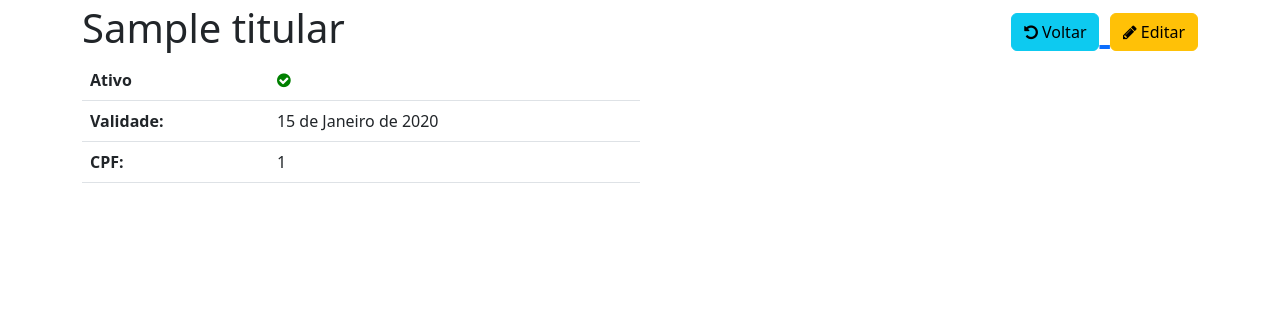
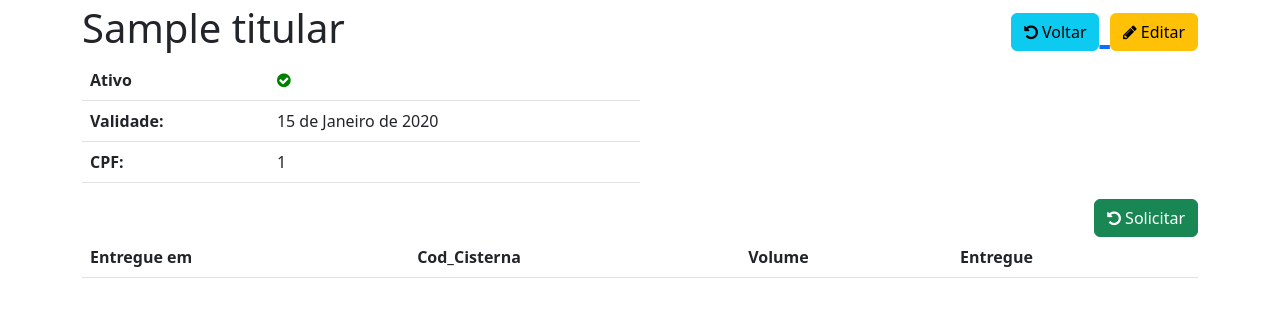
Before and after one commit to Francelmo87/Cisterna, a Django app: page /usuarios/titular/detail/1/ in a window 1280 px wide. Shown: the part 56-373 px from the top of the page. Run offline with Django 5.2, Linux system fonts and the light colour scheme; a user stored in the database is signed in; tables that the repository leaves empty hold one stand-in row (values such as "Sample post"); lists and menus that the app fills with data are empty.

Commit message:
ajustes no titular_detail.html

```diff
--- a/backend/usuarios/templates/titular/titular_detail.html
+++ b/backend/usuarios/templates/titular/titular_detail.html
@@ -39,32 +39,50 @@
           <td>{{ object.cpf }}</td>
         </tr>
       </tbody>
-    {% if membro_list %}
+    </table>
+</div>
+{% if object.ativo %}
+<div class="col-sm-12">
+    <span class="pull-right">
+      <a href="{% url 'pedido:pedido_add'%}">
+        <button type="button" class="btn btn-success">
+            <span class="fa fa-undo"></span> Solicitar
+        </button>
+      </a>
+    </span>
+</div>
+{% endif %}
+      <br>
     <table class="table table-striped">
         <thead>
             <tr>
-                <th>Dependente</th>
-                <th>CPF</th>
-                <th>Parentesco</th>
-                <th>Idade</th>
-                <th>Ocupação</th>
-                <th>Renda</th>
+                <th class="text_center">Entregue em</th>
+                <th class="text_center">Cod_Cisterna</th>
+                <th class="text_center">Volume</th>
+                <th class="text_center">Entregue</th>
             </tr>
         </thead>
-        {% for membro in membro_list %}
+
         <tbody>
-            <tr>
-                <td>{{membro.nome}}</td>
-                <td>{{membro.cpf}}</td>
-                <td>{{membro.parentesco}}</td>
-                <td>{{membro.idade}}</td>
-                <td>{{membro.ocupacao}}</td>
-                <td>{{membro.renda}}</td>
-            </tr>
+             {% for obj in object.titulares.all %}
+             {% if obj.entregue == True %}
+
+                <tr>
+                    <td>{{obj.modified}}</td>
+                    <td>{{obj.cisterna}}</td>
+                    <td>{{obj.volume}}</td>
+                    <td>
+                        {% if obj.entregue %}
+                            <i class="fa fa-check-circle ok"></i>
+                        {% else %}
+                            <i class="fa fa-minus-circle no"></i>
+                        {% endif %}
+                    </td>
+                </tr>
+             {% endif %}
+            {% endfor %}
         </tbody>
-        {% endfor %}
     </table>
-    {% endif %}
-    </div>
+
 
 {% endblock content %}
```
